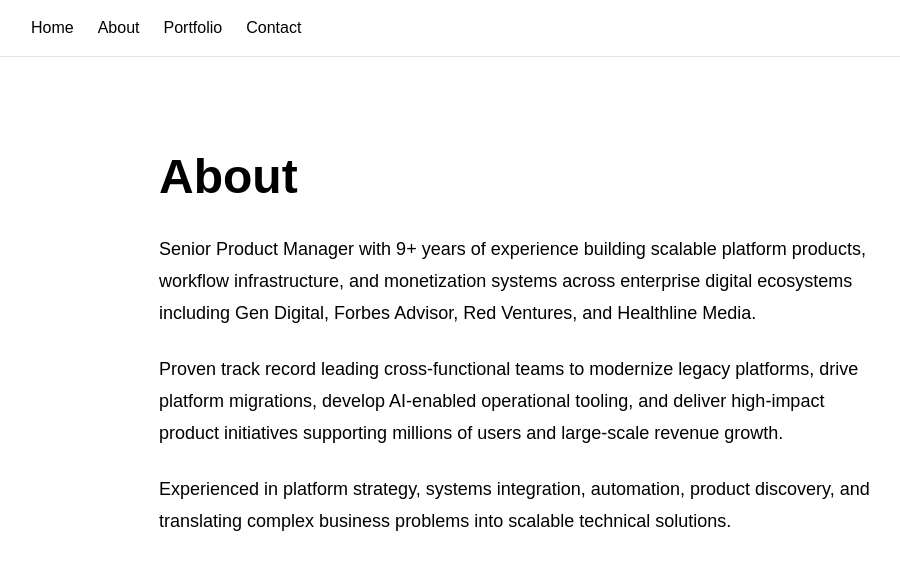
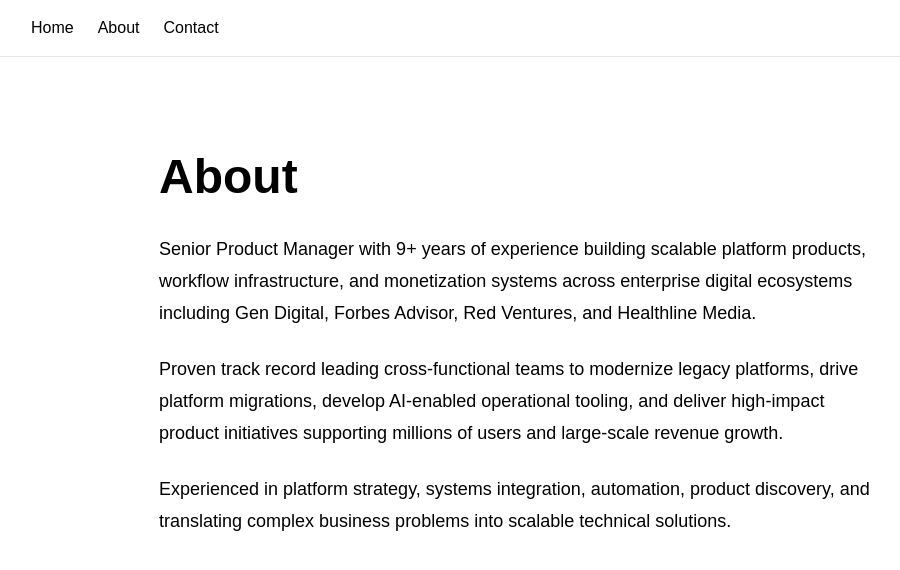
Before and after one commit to bahia-projects/david-portfolio, a Next.js app: page /about in a window 1280 px wide. Shown: the top 570 px of the page, without its empty margins (121-1021 px from the left). Built offline with nearby package versions, Linux system fonts and the light colour scheme; no server answers.

Commit message:
Refactor navigation structure and update related assets

```diff
--- a/app/components/Navbar.tsx
+++ b/app/components/Navbar.tsx
@@ -10,10 +10,6 @@ export default function Navbar() {
             About
           </a>
 
-          <a href="/portfolio" className="hover:underline">
-            Portfolio
-          </a>
-
           <a href="/contact" className="hover:underline">
             Contact
           </a>
--- a/app/page.tsx
+++ b/app/page.tsx
@@ -26,9 +26,6 @@ export default function Home() {
           <div className="flex gap-6 text-sm">
             <a href="/about" className="hover:underline">
               About
-            </a>
-            <a href="/portfolio" className="hover:underline">
-              Portfolio
             </a>
             <a href="/contact" className="hover:underline">
               Contact
--- a/app/sitemap.ts
+++ b/app/sitemap.ts
@@ -18,12 +18,6 @@ export default function sitemap(): MetadataRoute.Sitemap {
       priority: 0.8,
     },
     {
-      url: new URL("/portfolio", siteConfig.url).toString(),
-      lastModified,
-      changeFrequency: "monthly",
-      priority: 0.8,
-    },
-    {
       url: new URL("/contact", siteConfig.url).toString(),
       lastModified,
       changeFrequency: "yearly",
```
